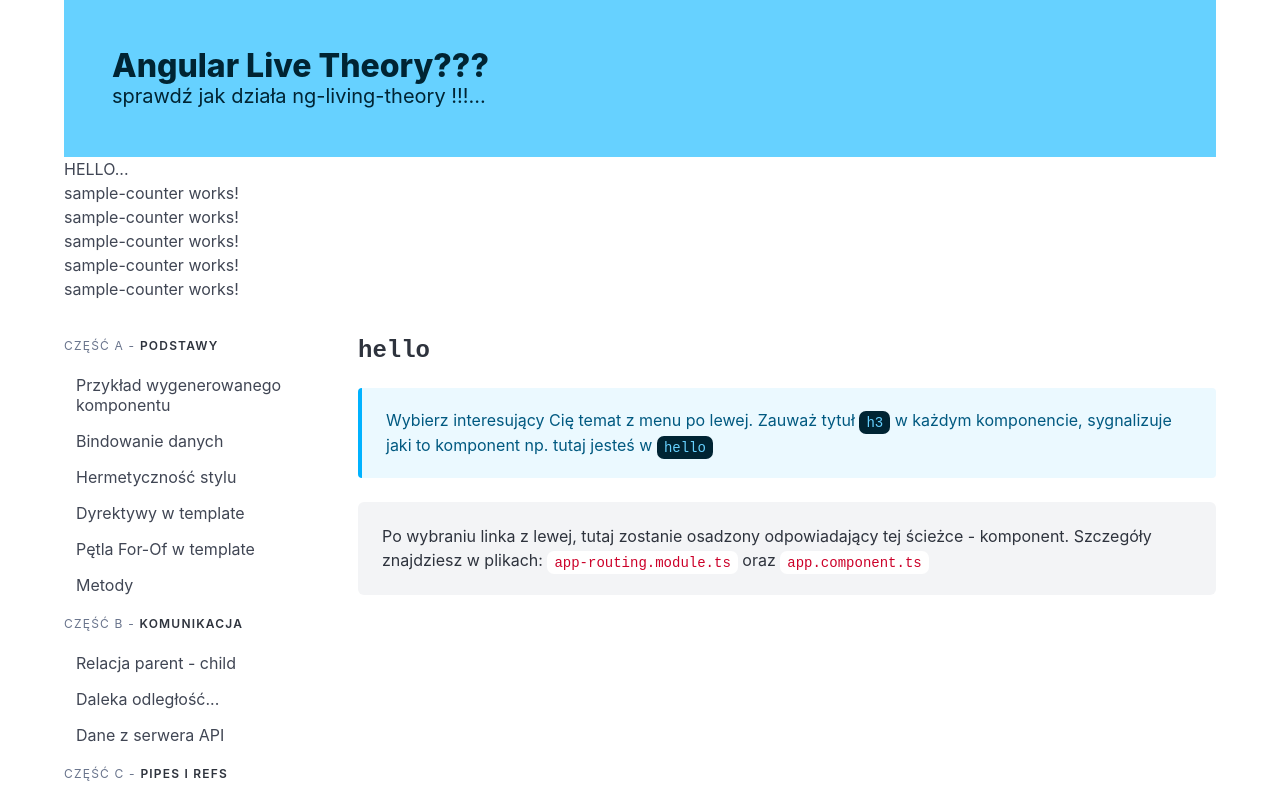
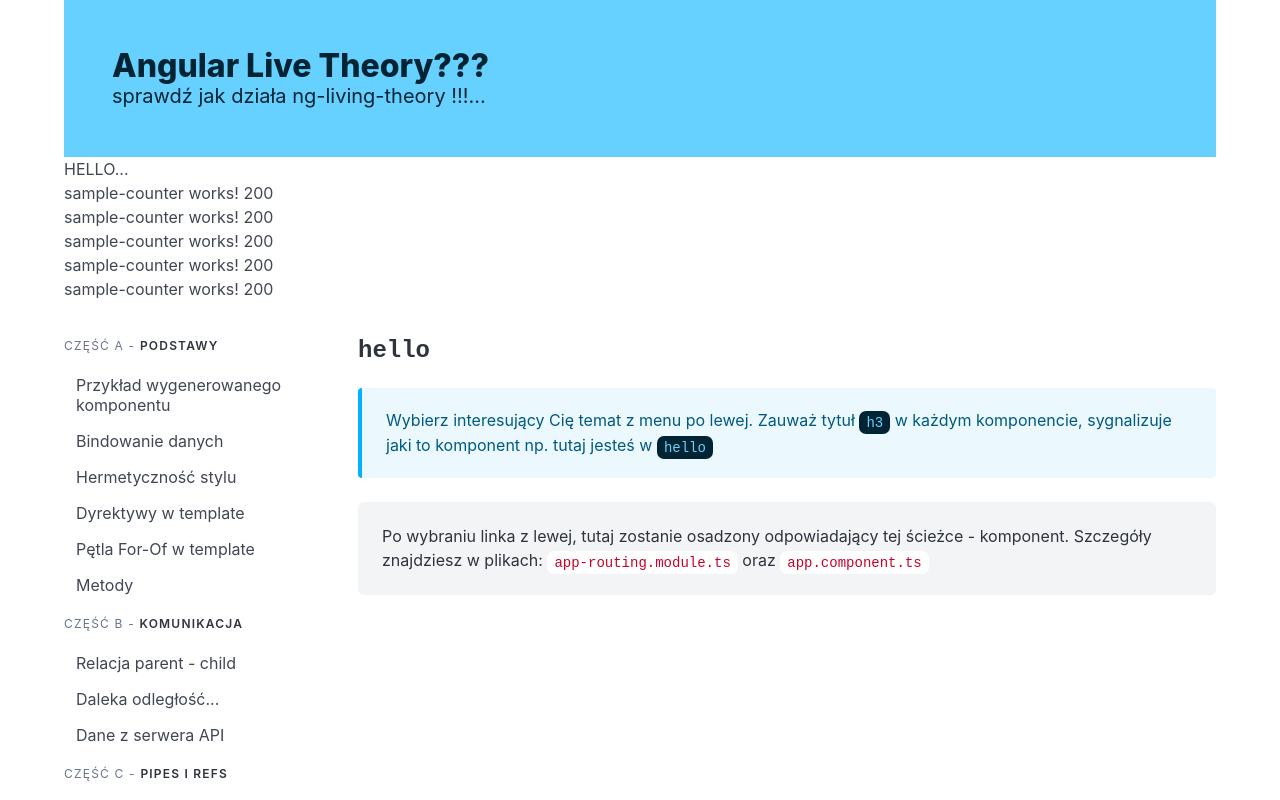
Before and after one commit to michaljabi/20251126-angular, an Angular app in the folder ng-living-theory/: page / in a window 1280 px wide. Shown: the top 800 px of the page. Built offline with nearby package versions, Linux system fonts and the light colour scheme.

Commit message:
explain(03): sample-counter - data binding example.

```diff
--- a/ng-living-theory/src/app/sample-counter/sample-counter.ts
+++ b/ng-living-theory/src/app/sample-counter/sample-counter.ts
@@ -3,9 +3,18 @@
 @Component({
   selector: 'app-sample-counterz',
   imports: [],
-  template: ` <div>sample-counter works!</div> `,
+  template: ` <div>sample-counter works! {{ myLuckyNumber }}</div> `,
   styles: ``,
 })
-export class SampleCounter {}
+export class SampleCounter {
+  myLuckyNumber = 30 * Math.random();
+
+  constructor() {
+    setTimeout(() => {
+      console.log(this);
+      this.myLuckyNumber = 200;
+    }, 3000);
+  }
+}
 
 // const sc = new SampleCounter();
```
